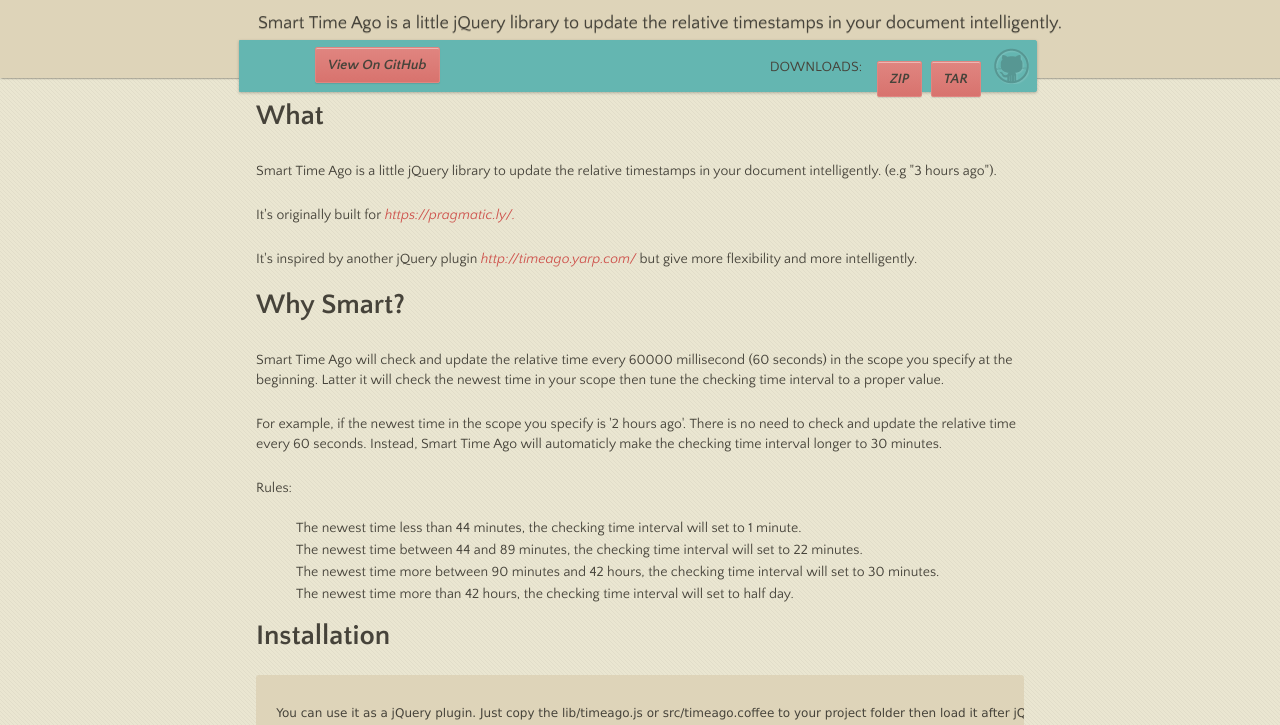
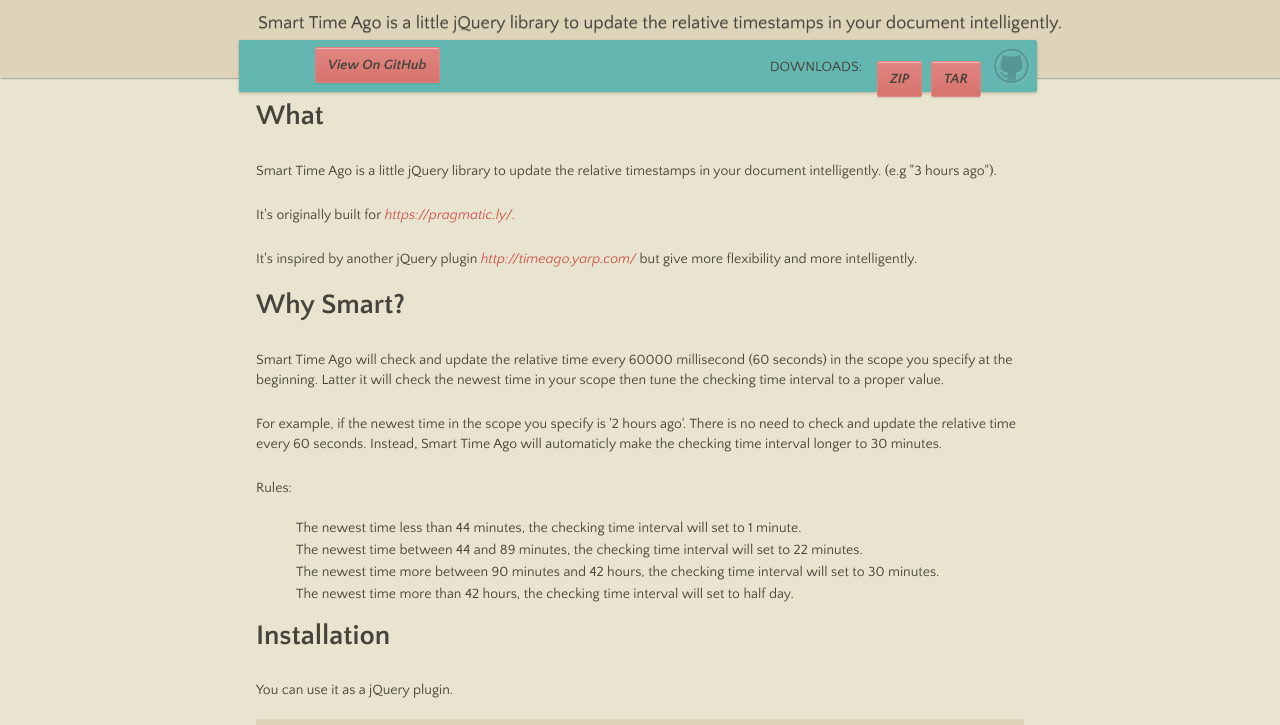
Before and after one commit to pragmaticly/smart-time-ago, a plain HTML site: page index.html in a window 1280 px wide. Shown: the part 75-800 px from the top of the page. Drawn offline with nearby package versions, Linux system fonts and the light colour scheme.

Commit message:
tiny optimization.

```diff
--- a/index.html
+++ b/index.html
@@ -65,9 +65,10 @@
 
 	<div class="panel">
 		<h1>Installation</h1>
+    <p>You can use it as a jQuery plugin.</p>
     <pre>
       <code>
-    You can use it as a jQuery plugin. Just copy the lib/timeago.js or src/timeago.coffee to your project folder then load it after jQuery.</code>
+    Just copy the lib/timeago.js or src/timeago.coffee to your project folder then load it after jQuery.</code>
     </pre>
 		<p>Or if you use node, you can install it from npm.</p>
 		<pre>
```
